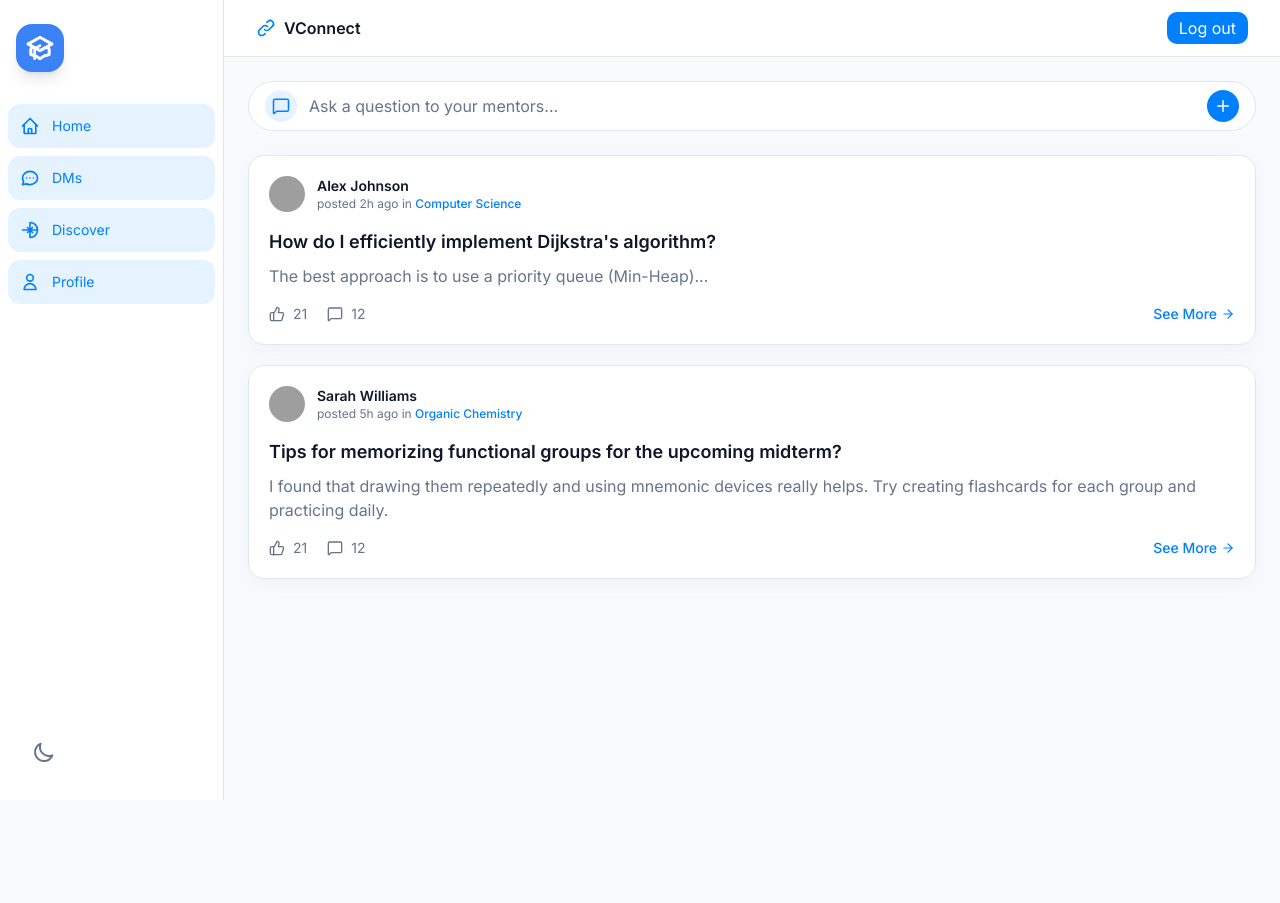
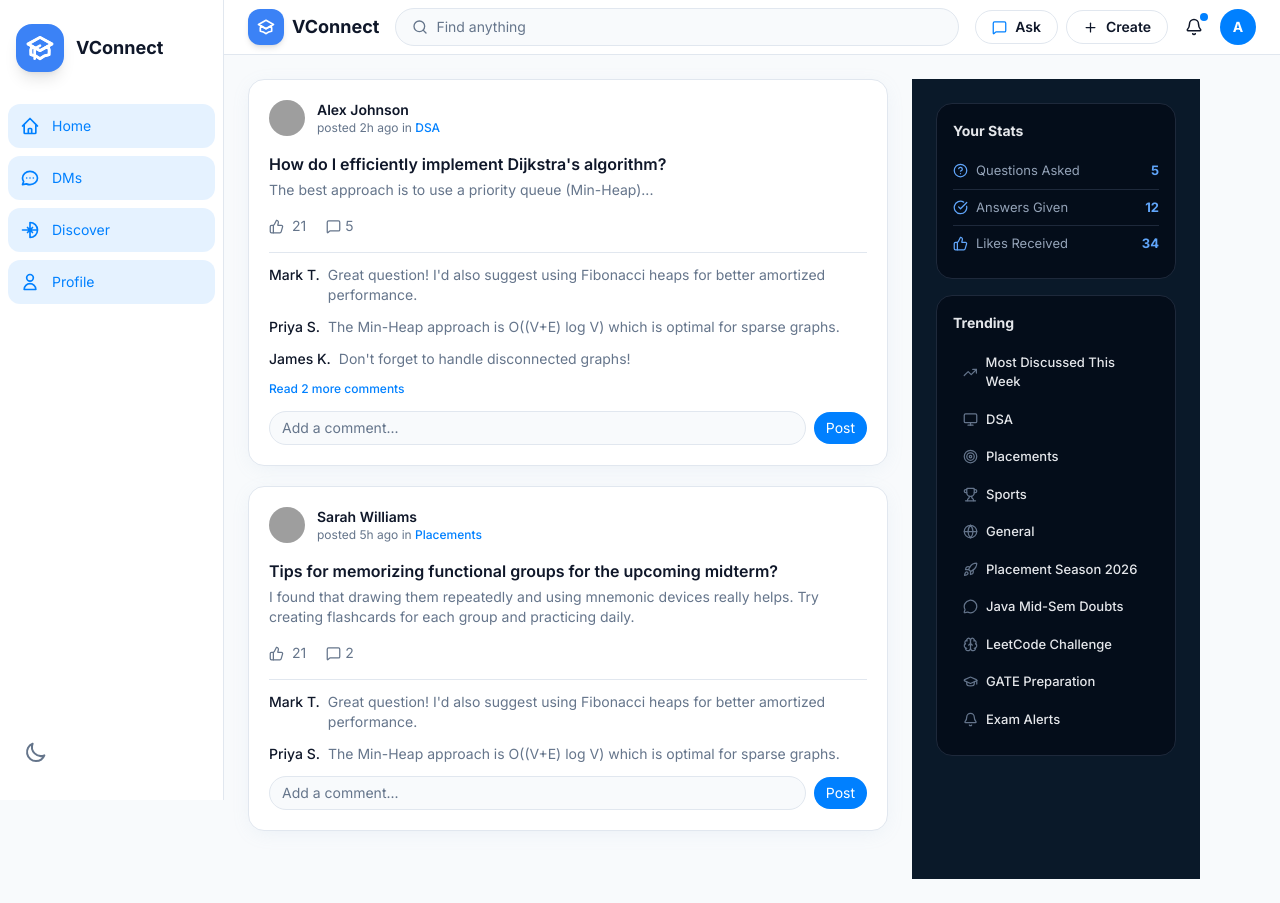
Before and after one commit to ANSHIKA1220/VConnect, a React (Vite) app: page /login in a window 1280 px wide. Both pictures are taken after typing "name@example.com", "Sample123" into the empty fields and a click on the button "Login". Before the commit the page ends 800 px from the top, so only its background shows below. Built offline with nearby package versions, Linux system fonts and the light colour scheme; grey boxes are pictures that could not be loaded.

Commit message:
feat: updated home page UI with right panel, navbar and trending topics

```diff
--- a/src/components/layout/Navbar.jsx
+++ b/src/components/layout/Navbar.jsx
@@ -1,27 +1,64 @@
-import { useNavigate } from 'react-router-dom';
+import { useState } from 'react';
+import { Search, Plus, Bell, MessageSquare } from 'lucide-react';
 
 function Navbar() {
-  const navigate = useNavigate();
-  const handleLogout = () => {
-    localStorage.removeItem('vconnect-auth');
-    navigate('/login', { replace: true });
-  };
+  const [search, setSearch] = useState("");
+
   return (
-    <header className="bg-card border-b border-border px-4 lg:px-8 py-3">
-      <div className="w-full flex items-center justify-between">
-        <div className="flex items-center gap-2">
-          <svg className="w-5 h-5 text-primary" fill="none" stroke="currentColor" viewBox="0 0 24 24">
-            <path strokeLinecap="round" strokeLinejoin="round" strokeWidth={2} d="M13.828 10.172a4 4 0 00-5.656 0l-4 4a4 4 0 105.656 5.656l1.102-1.101m-.758-4.899a4 4 0 005.656 0l4-4a4 4 0 00-5.656-5.656l-1.1 1.1" />
-          </svg>
-          <span className="font-semibold text-foreground">VConnect</span>
+    <header className="bg-card border-b border-border px-4 lg:px-6 py-2 sticky top-0 z-10">
+      <div className="flex items-center gap-4">
+
+        {/* Left - Logo + Name */}
+        <div className="flex items-center gap-2 shrink-0">
+          <div className="w-9 h-9 bg-blue-500 rounded-xl flex items-center justify-center shadow-md">
+            <svg className="w-5 h-5 text-white" fill="none" stroke="currentColor" viewBox="0 0 24 24">
+              <path strokeLinecap="round" strokeLinejoin="round" strokeWidth={2} d="M12 14l9-5-9-5-9 5 9 5z" />
+              <path strokeLinecap="round" strokeLinejoin="round" strokeWidth={2} d="M12 14l6.16-3.422a12.083 12.083 0 01.665 6.479A11.952 11.952 0 0012 20.055a11.952 11.952 0 00-6.824-2.998 12.078 12.078 0 01.665-6.479L12 14z" />
+            </svg>
+          </div>
+          <span className="font-bold text-lg text-foreground">VConnect</span>
         </div>
-        <button
-          onClick={handleLogout}
-          className="px-3 py-1 rounded-md bg-primary text-primary-foreground hover:opacity-90 transition"
-          aria-label="Log out"
-        >
-          Log out
-        </button>
+
+        {/* Center - Search Bar */}
+        <div className="flex-1 max-w-xl">
+          <div className="flex items-center gap-2 bg-background border border-border rounded-full px-4 py-2 hover:border-primary transition focus-within:border-primary">
+            <Search size={16} className="text-muted-foreground shrink-0" />
+            <input
+              className="flex-1 bg-transparent outline-none text-sm text-foreground placeholder:text-muted-foreground"
+              placeholder="Find anything"
+              value={search}
+              onChange={(e) => setSearch(e.target.value)}
+            />
+          </div>
+        </div>
+
+        {/* Right - Ask + Icons + Avatar */}
+        <div className="flex items-center gap-2 shrink-0">
+
+          {/* Ask Button */}
+          <button className="flex items-center gap-2 border border-border rounded-full px-4 py-1.5 text-sm font-semibold text-foreground hover:bg-muted transition">
+            <MessageSquare size={15} className="text-primary" />
+            Ask
+          </button>
+
+          {/* Create Button */}
+          <button className="flex items-center gap-2 border border-border rounded-full px-4 py-1.5 text-sm font-semibold text-foreground hover:bg-muted transition">
+            <Plus size={15} />
+            Create
+          </button>
+
+          {/* Notification Bell */}
+          <button className="relative w-9 h-9 flex items-center justify-center rounded-full hover:bg-muted transition">
+            <Bell size={18} className="text-foreground" />
+            <span className="absolute top-1 right-1 w-2 h-2 bg-primary rounded-full" />
+          </button>
+
+          {/* Avatar */}
+          <div className="w-9 h-9 rounded-full bg-primary flex items-center justify-center text-primary-foreground text-sm font-bold cursor-pointer">
+            A
+          </div>
+
+        </div>
       </div>
     </header>
   );
--- /dev/null
+++ b/src/components/layout/RightPanel.jsx
@@ -0,0 +1,66 @@
+import { useState } from "react";
+import { HelpCircle, CheckCircle, ThumbsUp, TrendingUp, Monitor, Target, Trophy, Globe, Rocket, MessageCircle, Brain, GraduationCap, Bell } from "lucide-react";
+
+const topics = [
+  { label: "Most Discussed This Week", icon: TrendingUp },
+  { label: "DSA", icon: Monitor },
+  { label: "Placements", icon: Target },
+  { label: "Sports", icon: Trophy },
+  { label: "General", icon: Globe },
+  { label: "Placement Season 2026", icon: Rocket },
+  { label: "Java Mid-Sem Doubts", icon: MessageCircle },
+  { label: "LeetCode Challenge", icon: Brain },
+  { label: "GATE Preparation", icon: GraduationCap },
+  { label: "Exam Alerts", icon: Bell },
+];
+
+const stats = [
+  { label: "Questions Asked", icon: HelpCircle, value: 5 },
+  { label: "Answers Given", icon: CheckCircle, value: 12 },
+  { label: "Likes Received", icon: ThumbsUp, value: 34 },
+];
+
+export default function App() {
+  const [selected, setSelected] = useState(null);
+
+  return (
+    <div style={{ background: "#0a1929", minHeight: "100vh", padding: "24px", display: "flex", justifyContent: "center" }}>
+      <div style={{ width: "288px", display: "flex", flexDirection: "column", gap: "16px" }}>
+
+        {/* Card 1 - Your Stats */}
+        <div style={{ background: "#040d1a", border: "1px solid #1e293b", borderRadius: "16px", padding: "16px" }}>
+          <div style={{ fontSize: "14px", fontWeight: 700, color: "#e5e7eb", marginBottom: "12px" }}>Your Stats</div>
+          {stats.map((s, i) => {
+            const Icon = s.icon;
+            return (
+              <div key={s.label} style={{ display: "flex", justifyContent: "space-between", alignItems: "center", padding: "8px 0", borderBottom: i !== stats.length - 1 ? "1px solid #1e293b" : "none" }}>
+                <div style={{ display: "flex", alignItems: "center", gap: "8px" }}>
+                  <Icon size={15} color="#60a5fa" />
+                  <span style={{ fontSize: "13px", color: "#94a3b8" }}>{s.label}</span>
+                </div>
+                <span style={{ fontSize: "13px", fontWeight: 700, color: "#60a5fa" }}>{s.value}</span>
+              </div>
+            );
+          })}
+        </div>
+
+        {/* Card 2 - Trending */}
+        <div style={{ background: "#040d1a", border: "1px solid #1e293b", borderRadius: "16px", padding: "16px" }}>
+          <div style={{ fontSize: "14px", fontWeight: 700, color: "#e5e7eb", marginBottom: "12px" }}>Trending</div>
+          {topics.map(t => {
+            const Icon = t.icon;
+            const isSelected = selected === t.label;
+            return (
+              <div key={t.label} onClick={() => setSelected(isSelected ? null : t.label)}
+                style={{ display: "flex", alignItems: "center", gap: "8px", padding: "8px 10px", borderRadius: "10px", marginBottom: "2px", cursor: "pointer", background: isSelected ? "rgba(96,165,250,0.1)" : "transparent" }}>
+                <Icon size={15} color={isSelected ? "#60a5fa" : "#64748b"} />
+                <span style={{ fontSize: "13px", fontWeight: 500, color: isSelected ? "#60a5fa" : "#e5e7eb" }}>{t.label}</span>
+              </div>
+            );
+          })}
+        </div>
+
+      </div>
+    </div>
+  );
+}
--- a/src/components/layout/SideNavigation.jsx
+++ b/src/components/layout/SideNavigation.jsx
@@ -4,72 +4,53 @@ import { Link } from 'react-router-dom';
 function SideNavigation() {
   return (
     <div className="fixed left-0 top-0 h-full w-56 bg-card border-r border-border z-10 flex flex-col py-6">
-      {/* Logo/Brand Icon at top */}
-      <div className="px-4 mb-8">
-        <div className="w-12 h-12 bg-blue-500 rounded-2xl flex items-center justify-center shadow-lg">
+      {/* Logo/Brand */}
+      <div className="px-4 mb-8 flex items-center gap-3">
+        <div className="w-12 h-12 bg-blue-500 rounded-2xl flex items-center justify-center shadow-lg shrink-0">
           <svg className="w-8 h-8 text-white" fill="none" stroke="currentColor" viewBox="0 0 24 24">
             <path strokeLinecap="round" strokeLinejoin="round" strokeWidth={2} d="M12 14l9-5-9-5-9 5 9 5z" />
             <path strokeLinecap="round" strokeLinejoin="round" strokeWidth={2} d="M12 14l6.16-3.422a12.083 12.083 0 01.665 6.479A11.952 11.952 0 0012 20.055a11.952 11.952 0 00-6.824-2.998 12.078 12.078 0 01.665-6.479L12 14z" />
             <path strokeLinecap="round" strokeLinejoin="round" strokeWidth={2} d="M12 14l9-5-9-5-9 5 9 5zm0 0l6.16-3.422a12.083 12.083 0 01.665 6.479A11.952 11.952 0 0012 20.055a11.952 11.952 0 00-6.824-2.998 12.078 12.078 0 01.665-6.479L12 14zm-4 6v-7.5l4-2.222" />
           </svg>
         </div>
+        <span className="text-lg font-bold text-foreground">VConnect</span>
       </div>
 
       {/* Navigation Icons */}
       <nav className="flex flex-col gap-2 flex-1 px-2">
-        {/* Home */}
-        <Link
-          to="/"
-          className="h-11 flex items-center gap-3 rounded-xl bg-primary/10 text-primary transition-all px-3"
-          title="Home"
-        >
+        <Link to="/" className="h-11 flex items-center gap-3 rounded-xl bg-primary/10 text-primary transition-all px-3" title="Home">
           <svg className="w-5 h-5" fill="none" stroke="currentColor" viewBox="0 0 24 24">
             <path strokeLinecap="round" strokeLinejoin="round" strokeWidth={2} d="M3 12l2-2m0 0l7-7 7 7M5 10v10a1 1 0 001 1h3m10-11l2 2m-2-2v10a1 1 0 01-1 1h-3m-6 0a1 1 0 001-1v-4a1 1 0 011-1h2a1 1 0 011 1v4a1 1 0 001 1m-6 0h6" />
           </svg>
           <span className="text-sm">Home</span>
         </Link>
 
-        {/* Messages/DMs - Active State */}
-        <Link
-          to="/dm"
-          className="h-11 flex items-center gap-3 rounded-xl bg-primary/10 text-primary transition-all px-3"
-          title="Messages"
-        >
+        <Link to="/dm" className="h-11 flex items-center gap-3 rounded-xl bg-primary/10 text-primary transition-all px-3" title="Messages">
           <svg className="w-5 h-5" fill="none" stroke="currentColor" viewBox="0 0 24 24">
             <path strokeLinecap="round" strokeLinejoin="round" strokeWidth={2} d="M8 12h.01M12 12h.01M16 12h.01M21 12c0 4.418-4.03 8-9 8a9.863 9.863 0 01-4.255-.949L3 20l1.395-3.72C3.512 15.042 3 13.574 3 12c0-4.418 4.03-8 9-8s9 3.582 9 8z" />
           </svg>
           <span className="text-sm">DMs</span>
         </Link>
 
-        {/* Discover */}
-        <Link
-          to="/discover"
-          className="h-11 flex items-center gap-3 rounded-xl bg-primary/10 text-primary transition-all px-3"
-          title="Discover"
-        >
+        <Link to="/discover" className="h-11 flex items-center gap-3 rounded-xl bg-primary/10 text-primary transition-all px-3" title="Discover">
           <svg className="w-5 h-5" fill="none" stroke="currentColor" viewBox="0 0 24 24">
             <path strokeLinecap="round" strokeLinejoin="round" strokeWidth={2} d="M21 12a9 9 0 01-9 9m9-9a9 9 0 00-9-9m9 9H3m9 9V3m0 9l3-3m-3 3l3 3m-3-3l-3-3m3 3l-3 3" />
           </svg>
           <span className="text-sm">Discover</span>
         </Link>
 
-        {/* Profile */}
-        <Link
-          to="/profile"
-          className="h-11 flex items-center gap-3 rounded-xl bg-primary/10 text-primary transition-all px-3"
-          title="Profile"
-        >
+        <Link to="/profile" className="h-11 flex items-center gap-3 rounded-xl bg-primary/10 text-primary transition-all px-3" title="Profile">
           <svg className="w-5 h-5" fill="none" stroke="currentColor" viewBox="0 0 24 24">
             <path strokeLinecap="round" strokeLinejoin="round" strokeWidth={2} d="M16 7a4 4 0 11-8 0 4 4 0 018 0zM12 14a7 7 0 00-7 7h14a7 7 0 00-7-7z" />
           </svg>
           <span className="text-sm">Profile</span>
         </Link>
+      </nav>
 
-        {/* Dark Mode Toggle */}
-      <div className="mt-auto px-3">
+      {/* Dark Mode Toggle */}
+      <div className="px-3">
         <ThemeToggle />
       </div>
-      </nav>
     </div>
   );
 }
@@ -96,7 +77,7 @@ function ThemeToggle() {
   return (
     <button
       onClick={toggleTheme}
-      className="w-12 h-12 flex items-center justify-center rounded-xl text-muted-foreground hover:bg-muted transition-all mt-auto"
+      className="w-12 h-12 flex items-center justify-center rounded-xl text-muted-foreground hover:bg-muted transition-all"
       title="Toggle Dark Mode"
       aria-pressed={isDark}
     >
--- a/src/index.css
+++ b/src/index.css
@@ -34,12 +34,9 @@ body {
   font-family: 'Inter', system-ui, -apple-system, sans-serif;
   background-color: var(--bg-color);
   color: var(--text-primary);
-  height: 100vh;
-  height: 100dvh;
-  /* Use dynamic viewport height for mobile */
-  overflow: hidden;
+  min-height: 100vh;
+  overflow-y: auto;  /* ← allows vertical scrolling */
 }
-
 #root {
   height: 100%;
 }
--- a/src/layouts/MainLayout.jsx
+++ b/src/layouts/MainLayout.jsx
@@ -4,18 +4,19 @@ import Navbar from '../components/layout/Navbar';
 function MainLayout({ children }) {
   return (
     <div>
-
       {/* Fixed Sidebar */}
       <SideNavigation />
 
-      {/* Page Area */}
-      <div style={{ marginLeft: "224px", minHeight: "100vh" }}>
+      {/* Main area pushed right of sidebar */}
+      <div style={{ marginLeft: "224px" }}>
+        {/* Navbar */}
         <Navbar />
+
+        {/* Content */}
         <div style={{ padding: "24px" }}>
           {children}
         </div>
       </div>
-
     </div>
   );
 }
--- a/src/pages/Home.jsx
+++ b/src/pages/Home.jsx
@@ -1,43 +1,51 @@
 import { useMemo, useState } from "react";
-import { useNavigate } from "react-router-dom";
 import MainLayout from "../layouts/MainLayout";
-import { Plus, MessageSquare, ThumbsUp, ArrowRight } from "lucide-react";
+import RightPanel from "../components/layout/RightPanel";
+import { Plus, MessageSquare, ThumbsUp } from "lucide-react";
+
+const COMMENTS_PREVIEW = 3;
+
+const sampleComments = [
+  { id: 1, author: "Mark T.", text: "Great question! I'd also suggest using Fibonacci heaps for better amortized performance." },
+  { id: 2, author: "Priya S.", text: "The Min-Heap approach is O((V+E) log V) which is optimal for sparse graphs." },
+  { id: 3, author: "James K.", text: "Don't forget to handle disconnected graphs!" },
+  { id: 4, author: "Liu W.", text: "Python's heapq module makes this straightforward to implement." },
+  { id: 5, author: "Aisha R.", text: "Great point about using adjacency lists over matrices here." },
+];
 
 export default function Home() {
-  const navigate = useNavigate();
   const initial = useMemo(() => ([
     {
       id: 1,
       author: "Alex Johnson",
       avatar: "https://images.unsplash.com/photo-1494790108377-be9c29b29330?w=100&h=100&fit=crop",
       timeAgo: "posted 2h ago",
-      category: "Computer Science",
+      category: "DSA",
       title: "How do I efficiently implement Dijkstra's algorithm?",
       body: "The best approach is to use a priority queue (Min-Heap)...",
       likes: 21,
-      comments: 12,
-      liked: false
+      liked: false,
+      comments: sampleComments,
     },
     {
       id: 2,
       author: "Sarah Williams",
       avatar: "https://images.unsplash.com/photo-1438761681033-6461ffad8d80?w=100&h=100&fit=crop",
       timeAgo: "posted 5h ago",
-      category: "Organic Chemistry",
+      category: "Placements",
       title: "Tips for memorizing functional groups for the upcoming midterm?",
       body: "I found that drawing them repeatedly and using mnemonic devices really helps. Try creating flashcards for each group and practicing daily.",
       likes: 21,
-      comments: 12,
-      liked: false
+      liked: false,
+      comments: sampleComments.slice(0, 2),
     }
   ]), []);
 
   const [askText, setAskText] = useState("");
   const [feed, setFeed] = useState(initial);
-  const [activeCommentId, setActiveCommentId] = useState(null);
-  const [commentText, setCommentText] = useState("");
-
-  const filtered = feed;
+  const [commentText, setCommentText] = useState({});
+  const [expandedComments, setExpandedComments] = useState({});
+  const [selectedTopic, setSelectedTopic] = useState(null);
 
   const handleAsk = () => {
     const text = askText.trim();
@@ -51,8 +59,8 @@ export default function Home() {
       title: text.length > 80 ? text.slice(0, 77) + "..." : text,
       body: "",
       likes: 0,
-      comments: 0,
-      liked: false
+      liked: false,
+      comments: [],
     };
     setFeed(prev => [newItem, ...prev]);
     setAskText("");
@@ -66,46 +74,53 @@ export default function Home() {
     }));
   };
 
-  const openComments = (id) => {
-    setActiveCommentId(id);
+  const submitComment = (id) => {
+    const text = (commentText[id] || "").trim();
+    if (!text) return;
+    const newComment = { id: Date.now(), author: "You", text };
+    setFeed(prev => prev.map(item =>
+      item.id === id ? { ...item, comments: [...item.comments, newComment] } : item
+    ));
+    setCommentText(prev => ({ ...prev, [id]: "" }));
   };
 
-  const submitComment = (id) => {
-    const text = commentText.trim();
-    if (!text) return;
-    setFeed(prev => prev.map(item => item.id === id ? { ...item, comments: item.comments + 1 } : item));
-    setCommentText("");
-    setActiveCommentId(null);
-  };
-
-  const handleSeeMore = (item) => {
-    navigate(`/question/${item.id}`, { state: item });
-  };
+  const filtered = feed.filter(item => !selectedTopic || item.category === selectedTopic);
 
   return (
     <MainLayout>
-      <div className="space-y-6">
-        <div className="flex items-center gap-3 bg-card border border-border rounded-full px-4 py-2">
-          <div className="w-8 h-8 rounded-full bg-primary/10 flex items-center justify-center">
-            <MessageSquare className="text-primary" size={18} />
-          </div>
-          <input
-            className="flex-1 bg-transparent outline-none text-foreground placeholder:text-muted-foreground"
-            placeholder="Ask a question to your mentors..."
-            value={askText}
-            onChange={(e) => setAskText(e.target.value)}
-          />
+      <div style={{ display: "flex", gap: "24px", alignItems: "flex-start" }}>
+
+        {/* Center Feed */}
+        <div className="flex-1 min-w-0 max-w-[640px] space-y-5">
+
+
+
+          {/* Active filter pill */}
+          {selectedTopic && (
+            <div className="flex items-center gap-2">
+              <span className="bg-primary/10 text-primary px-3 py-1 rounded-full text-xs font-medium">
+                #{selectedTopic}
+              </span>
               <button
-            onClick={handleAsk}
-            className="w-8 h-8 rounded-full bg-primary text-primary-foreground flex items-center justify-center hover:opacity-90 transition"
-            aria-label="Post question"
+                onClick={() => setSelectedTopic(null)}
+                className="text-xs text-muted-foreground hover:text-foreground"
               >
-            <Plus size={18} />
+                ✕ Clear
               </button>
             </div>
+          )}
 
-        <div className="space-y-5">
-          {filtered.map(item => (
+          {/* Feed */}
+          {filtered.length === 0 ? (
+            <div className="text-center text-muted-foreground py-10">
+              No questions in this topic yet.
+            </div>
+          ) : filtered.map(item => {
+            const isExpanded = expandedComments[item.id];
+            const visibleComments = isExpanded ? item.comments : item.comments.slice(0, COMMENTS_PREVIEW);
+            const hasMore = item.comments.length > COMMENTS_PREVIEW;
+
+            return (
               <div key={item.id} className="bg-card border border-border rounded-2xl p-5 shadow-card">
                 <div className="flex items-center gap-3">
                   <img src={item.avatar} alt={item.author} className="w-9 h-9 rounded-full object-cover" />
@@ -118,44 +133,68 @@ export default function Home() {
                 </div>
 
                 <div className="mt-4">
-                <div className="text-lg font-semibold text-foreground">{item.title}</div>
-                {item.body && <p className="mt-2 text-muted-foreground">{item.body}</p>}
+                  <div className="text-base font-semibold text-foreground">{item.title}</div>
+                  {item.body && <p className="mt-1 text-sm text-muted-foreground">{item.body}</p>}
                 </div>
 
-              <div className="mt-4 flex items-center justify-between">
-                <div className="flex items-center gap-5 text-muted-foreground">
+                <div className="mt-4 flex items-center gap-5 text-muted-foreground">
                   <button className="flex items-center gap-2" onClick={() => handleLike(item.id)}>
-                    <ThumbsUp size={16} className={item.liked ? "text-primary" : "text-muted-foreground"} />
+                    <ThumbsUp size={15} className={item.liked ? "text-primary" : "text-muted-foreground"} />
                     <span className="text-sm">{item.likes}</span>
                   </button>
-                  <button className="flex items-center gap-2" onClick={() => openComments(item.id)}>
-                    <MessageSquare size={16} className="text-muted-foreground" />
-                    <span className="text-sm">{item.comments}</span>
+                  <span className="flex items-center gap-1 text-sm">
+                    <MessageSquare size={15} />
+                    {item.comments.length}
+                  </span>
+                </div>
+
+                {item.comments.length > 0 && (
+                  <div className="mt-4 space-y-3 border-t border-border pt-3">
+                    {visibleComments.map(c => (
+                      <div key={c.id} className="flex gap-2 text-sm">
+                        <span className="font-medium text-foreground whitespace-nowrap">{c.author}</span>
+                        <span className="text-muted-foreground">{c.text}</span>
+                      </div>
+                    ))}
+                    {hasMore && (
+                      <button
+                        className="text-xs text-primary font-medium"
+                        onClick={() => setExpandedComments(prev => ({ ...prev, [item.id]: !isExpanded }))}
+                      >
+                        {isExpanded ? "Show less" : `Read ${item.comments.length - COMMENTS_PREVIEW} more comments`}
                       </button>
+                    )}
                   </div>
-                <button onClick={() => handleSeeMore(item)} className="text-sm text-primary font-medium flex items-center gap-1">
-                  See More <ArrowRight size={14} className="text-primary" />
-                </button>
-              </div>
-              {activeCommentId === item.id && (
-                <div className="mt-4 flex items-center gap-2">
+                )}
+
+                <div className="mt-3 flex items-center gap-2">
                   <input
-                    className="flex-1 bg-card border border-border rounded-md px-3 py-2 text-foreground placeholder:text-muted-foreground outline-none"
-                    placeholder="Write a comment..."
-                    value={commentText}
-                    onChange={(e) => setCommentText(e.target.value)}
+                    className="flex-1 bg-background border border-border rounded-full px-3 py-1.5 text-sm text-foreground placeholder:text-muted-foreground outline-none"
+                    placeholder="Add a comment..."
+                    value={commentText[item.id] || ""}
+                    onChange={(e) => setCommentText(prev => ({ ...prev, [item.id]: e.target.value }))}
+                    onKeyDown={(e) => e.key === "Enter" && submitComment(item.id)}
                   />
                   <button
-                    className="px-3 py-2 rounded-md bg-primary text-primary-foreground hover:opacity-90 transition"
+                    className="px-3 py-1.5 rounded-full bg-primary text-primary-foreground text-sm hover:opacity-90 transition"
                     onClick={() => submitComment(item.id)}
                   >
                     Post
                   </button>
                 </div>
-              )}
               </div>
-          ))}
+            );
+          })}
         </div>
+
+        {/* Right Panel - only on Home */}
+        <div style={{ width: "288px", flexShrink: 0, position: "sticky", top: "24px" }}>
+          <RightPanel
+            selectedTopic={selectedTopic}
+            onTopicSelect={setSelectedTopic}
+          />
+        </div>
+
       </div>
     </MainLayout>
   );
```
Also changed, not shown: 1 other file (tests, documents, lock files or other folders). Lines whose indentation alone changed are shown as unchanged.
